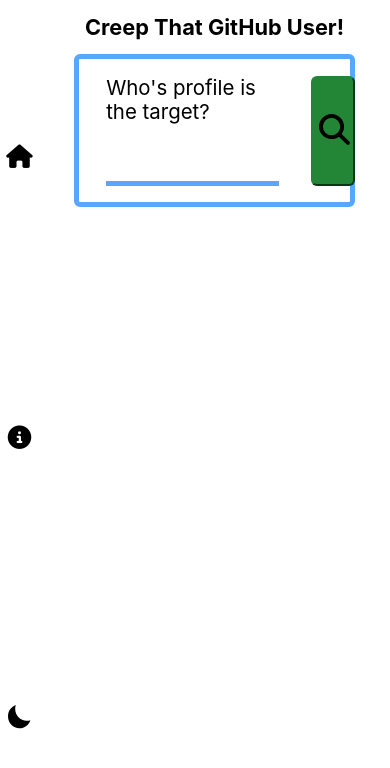
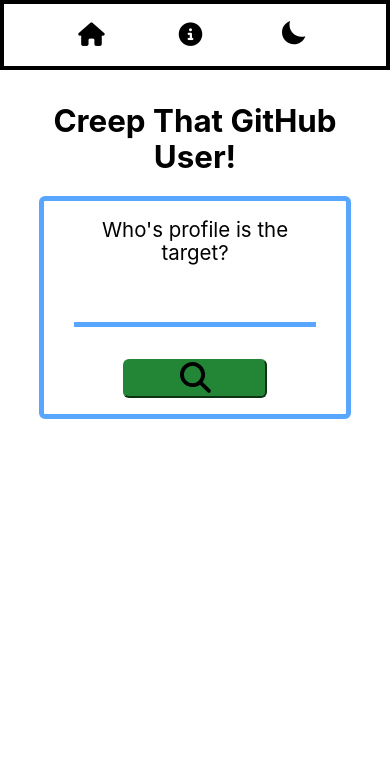
Before and after one commit to TristanThorburn/gitHubSearch, a Vue app: page / in a window 390 px wide. Shown: the top 768 px of the page. Built offline with nearby package versions, Linux system fonts and the light colour scheme.

Commit message:
mobile syling

```diff
--- a/package.json
+++ b/package.json
@@ -11,6 +11,7 @@
   "dependencies": {
     "@fortawesome/fontawesome-svg-core": "^6.2.1",
     "@fortawesome/free-brands-svg-icons": "^6.2.1",
+    "@fortawesome/free-regular-svg-icons": "^6.2.1",
     "@fortawesome/free-solid-svg-icons": "^6.2.1",
     "@fortawesome/vue-fontawesome": "^3.0.2",
     "axios": "^1.2.1",
--- a/src/assets/styles/app.scss
+++ b/src/assets/styles/app.scss
@@ -58,7 +58,36 @@
 
   h1{
     text-align:center;
-    // 20px-60px
-    font-size: clamp(1.25rem, 0.75rem + 2.5vw, 3.75rem);
+    // 30px-60px
+    font-size: clamp(1.875rem, 1.5rem + 1.875vw, 3.75rem);
   }
 }
+
+@media (max-width:1023px){
+  #app{
+    flex-direction:column;
+  }
+
+  header{
+    width:100%;
+    position:fixed;
+  }
+
+  main{
+    margin-top:clamp(5rem, 4.5rem + 2.5vw, 7.5rem);
+    width:100%;
+  }
+
+  :root{
+    header{
+      border:4px solid black;
+      background:white;
+    }
+  }
+  :root.dark{
+    header{
+      border:4px solid white;
+      background:black;
+    }
+  }
+}
--- a/src/assets/styles/navbar.scss
+++ b/src/assets/styles/navbar.scss
@@ -27,3 +27,17 @@
         background-color: white;
     }
 }
+
+@media (max-width:1023px){
+    nav{
+        height:auto;
+
+        ul{
+            flex-direction:row;
+            justify-content:space-evenly;
+        }
+        li{
+            height:auto;
+        }
+    }
+}
--- a/src/assets/styles/profileinfo.scss
+++ b/src/assets/styles/profileinfo.scss
@@ -65,7 +65,7 @@
     }
     a{
         // 20px - 100px
-        font-size: clamp(1.25rem, 0.25rem + 5vw, 6.25rem);
+        font-size: 4rem;
     }
     .hirable{
         grid-row:3;
@@ -82,3 +82,18 @@
         font-size: 4rem;
     }
 }
+
+@media (max-width:1023px){
+    .profileInfoContainer{
+        display:flex;
+        flex-direction:column;
+        gap:0rem;
+    }
+    .cardCenter{
+        text-align:center;
+    }
+    .cardRight{
+        display:flex;
+        justify-content: space-around;
+    }
+}
--- a/src/assets/styles/profilesearch.scss
+++ b/src/assets/styles/profilesearch.scss
@@ -42,3 +42,18 @@
     font-size: clamp(1.25rem, 1.125rem + 0.625vw, 1.875rem);
     margin-top:10vh;
 }
+
+@media (max-width:767px){
+    form{
+        flex-direction: column;
+        text-align:center;
+        align-items:center;
+
+        div{
+            width:100%;
+        }
+        button{
+            width:60%;
+        }
+    }
+}
```
Also changed, not shown: 1 other file (tests, documents, lock files or other folders).
